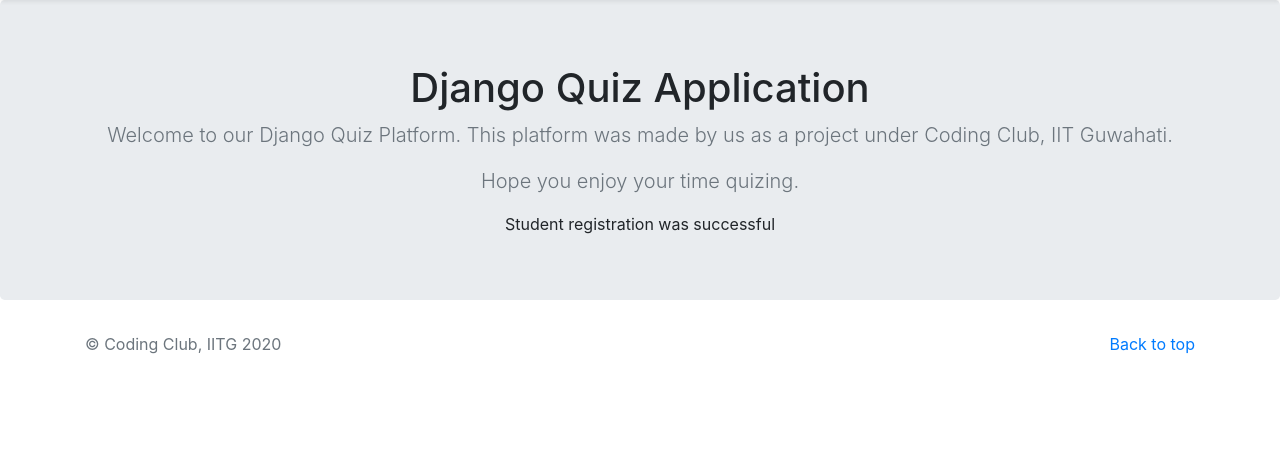
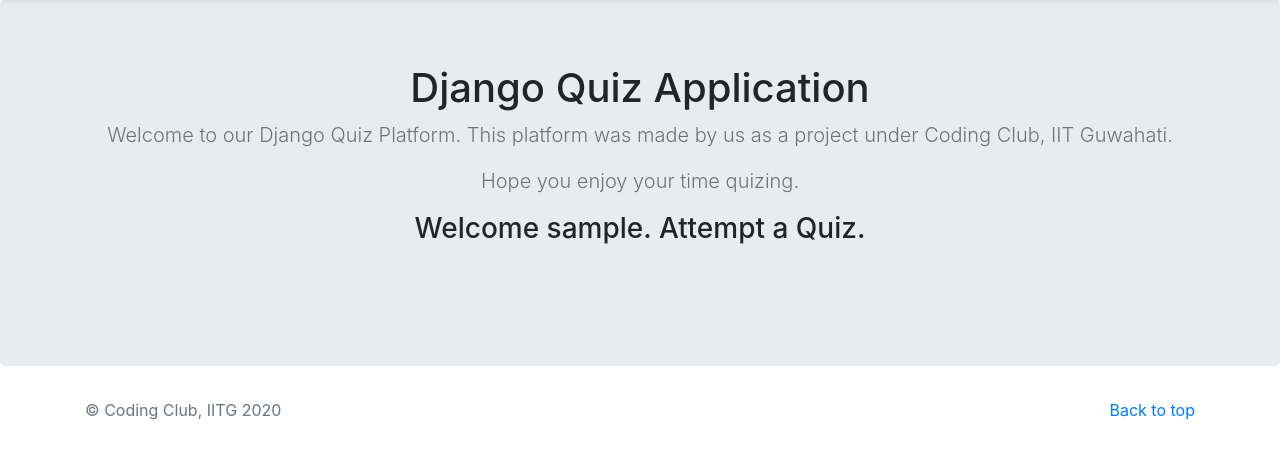
Before and after one commit to rk-karan/Django_Quiz, a Django app: page /accounts/student_home in a window 1280 px wide. Shown: the part 56-515 px from the top of the page. Run offline with Django 3.2, Linux system fonts and the light colour scheme; a user stored in the database is signed in; tables that the repository leaves empty hold one stand-in row (values such as "Sample post"); some libraries are stand-ins or nearby versions.

Commit message:
Updated Student View

```diff
--- a/accounts/templates/accounts/student_home.html
+++ b/accounts/templates/accounts/student_home.html
@@ -1,4 +1,24 @@
-{%extends 'base.html'%}
-{%block content%}
-Student registration was successful
+{% extends 'base.html' %}
+{% block content %}
+<h3>Welcome {{user.username}}. Attempt a Quiz.</h3>
+<br></br>
+<div class="card-deck">
+	{% for quiz in set %}
+	<div class="album py-5 bg-light">
+		<div class="container">
+			<div class="col-md-4">
+				<div class="card mb-4 shadow-sm" style="width: 18rem;">
+					<div class="card-body">
+						<h4 class="card-title">{{quiz.quiz_name}}</h4>
+						<div class="d-flex justify-content-between align-items-center">
+							<p class="text-left">Topic: {{quiz.topic}}</p>
+							<p class="text-right">Maximum Marks: {{quiz.max_marks}}</p>
+						</div>
+					</div>
+				</div>
+			</div>
+		</div>
+	</div>
+	{% endfor %}
+</div>
 {%endblock%}
```
